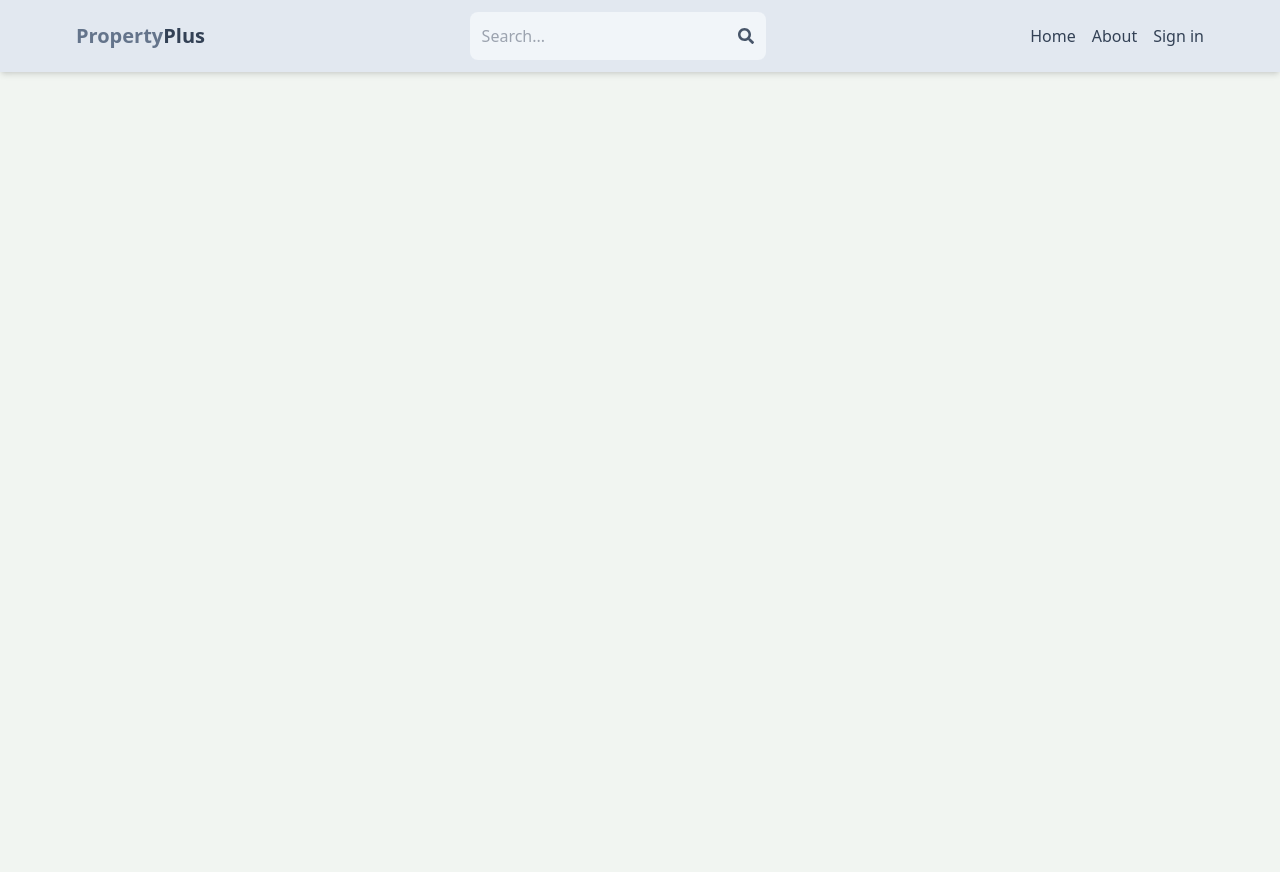
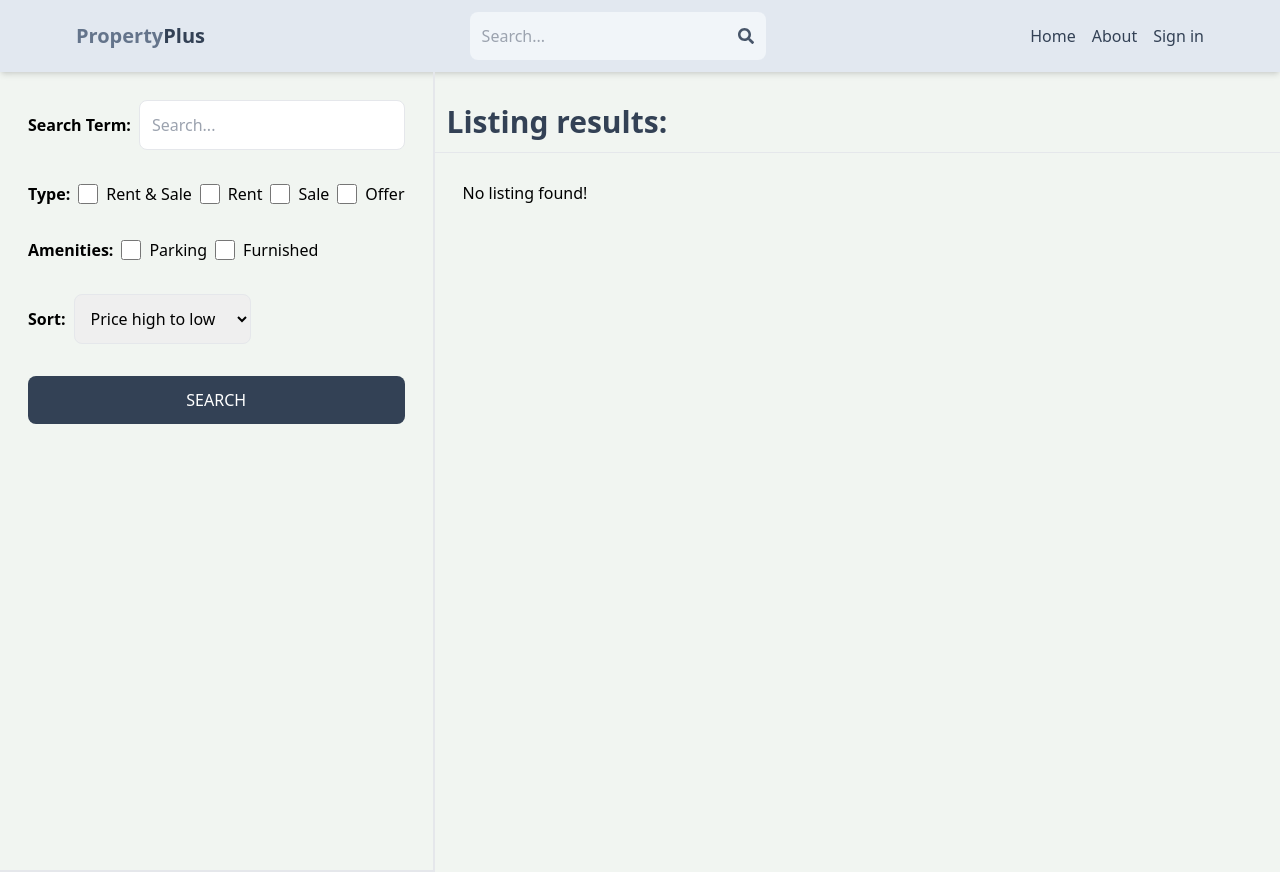
Before and after one commit to mridha-rakib/PropertyPulse-a-real-estate-app, a React (Vite) app in the folder client/: page /search in a window 1280 px wide. Before the commit the page ends 800 px from the top, so only its background shows below. Built offline with nearby package versions, Linux system fonts and the light colour scheme; no server answers.

Commit message:
create search page UI

```diff
--- a/client/src/App.jsx
+++ b/client/src/App.jsx
@@ -9,6 +9,7 @@
 import CreateListing from "./pages/CreateListing";
 import UpdateListing from "./pages/UpdateListing";
 import Listing from "./pages/Listing";
+import Search from "./pages/Search";
 
 const App = () => {
   return (
@@ -19,6 +20,7 @@
         <Route path="/sign-in" element={<SignIn />} />
         <Route path="/sign-up" element={<SignUp />} />
         <Route path="/about" element={<About />} />
+        <Route path="/search" element={<Search />} />
         <Route path="/listing/:listingId" element={<Listing />} />
         <Route element={<PrivateRoute />}>
           <Route path="/profile" element={<Profile />} />
--- a/client/src/components/Header.jsx
+++ b/client/src/components/Header.jsx
@@ -5,6 +5,24 @@
 
 export default function Header() {
   const { currentUser } = useSelector((state) => state.user);
+  const [searchTerm, setSearchTerm] = useState("");
+  const navigate = useNavigate();
+
+  const handleSubmit = (e) => {
+    e.preventDefault();
+    const urlParams = new URLSearchParams(window.location.searchTerm);
+    urlParams.set("searchTerm", searchTerm);
+    const searchQuery = urlParams.toString();
+    navigate(`/search?${searchQuery}`);
+  };
+
+  useEffect(() => {
+    const urlParams = new URLSearchParams(location.search);
+    const searchTermFromUrl = urlParams.get("searchTerm");
+    if (searchTermFromUrl) {
+      setSearchTerm(searchTermFromUrl);
+    }
+  }, [location.search]);
 
   return (
     <header className="bg-slate-200 shadow-md">
@@ -15,11 +33,16 @@
             <span className="text-slate-700">Plus</span>
           </h1>
         </Link>
-        <form className="bg-slate-100 p-3 rounded-lg flex items-center">
+        <form
+          onSubmit={handleSubmit}
+          className="bg-slate-100 p-3 rounded-lg flex items-center"
+        >
           <input
             type="text"
             placeholder="Search..."
             className="bg-transparent focus:outline-none w-24 sm:w-64"
+            value={searchTerm}
+            onChange={(e) => setSearchTerm(e.target.value)}
           />
           <button>
             <FaSearch className="text-slate-600" />
--- /dev/null
+++ b/client/src/pages/Search.jsx
@@ -0,0 +1,120 @@
+import { useEffect, useState } from "react";
+
+const Search = () => {
+  const [sidebardata, setSidebardata] = useState({});
+  const handleChange = () => {};
+
+  const handleSubmit = async () => {};
+  return (
+    <div className="flex flex-col md:flex-row">
+      <div className="p-7  border-b-2 md:border-r-2 md:min-h-screen">
+        <form onSubmit={handleSubmit} className="flex flex-col gap-8">
+          <div className="flex items-center gap-2">
+            <label className="whitespace-nowrap font-semibold">
+              Search Term:
+            </label>
+            <input
+              type="text"
+              id="searchTerm"
+              placeholder="Search..."
+              className="border rounded-lg p-3 w-full"
+              value={sidebardata.searchTerm}
+              onChange={handleChange}
+            />
+          </div>
+          <div className="flex gap-2 flex-wrap items-center">
+            <label className="font-semibold">Type:</label>
+            <div className="flex gap-2">
+              <input
+                type="checkbox"
+                id="all"
+                className="w-5"
+                onChange={handleChange}
+                checked={sidebardata.type === "all"}
+              />
+              <span>Rent & Sale</span>
+            </div>
+            <div className="flex gap-2">
+              <input
+                type="checkbox"
+                id="rent"
+                className="w-5"
+                onChange={handleChange}
+                checked={sidebardata.type === "rent"}
+              />
+              <span>Rent</span>
+            </div>
+            <div className="flex gap-2">
+              <input
+                type="checkbox"
+                id="sale"
+                className="w-5"
+                onChange={handleChange}
+                checked={sidebardata.type === "sale"}
+              />
+              <span>Sale</span>
+            </div>
+            <div className="flex gap-2">
+              <input
+                type="checkbox"
+                id="offer"
+                className="w-5"
+                onChange={handleChange}
+                checked={sidebardata.offer}
+              />
+              <span>Offer</span>
+            </div>
+          </div>
+          <div className="flex gap-2 flex-wrap items-center">
+            <label className="font-semibold">Amenities:</label>
+            <div className="flex gap-2">
+              <input
+                type="checkbox"
+                id="parking"
+                className="w-5"
+                onChange={handleChange}
+                checked={sidebardata.parking}
+              />
+              <span>Parking</span>
+            </div>
+            <div className="flex gap-2">
+              <input
+                type="checkbox"
+                id="furnished"
+                className="w-5"
+                onChange={handleChange}
+                checked={sidebardata.furnished}
+              />
+              <span>Furnished</span>
+            </div>
+          </div>
+          <div className="flex items-center gap-2">
+            <label className="font-semibold">Sort:</label>
+            <select
+              onChange={handleChange}
+              defaultValue={"created_at_desc"}
+              id="sort_order"
+              className="border rounded-lg p-3"
+            >
+              <option value="regularPrice_desc">Price high to low</option>
+              <option value="regularPrice_asc">Price low to hight</option>
+              <option value="createdAt_desc">Latest</option>
+              <option value="createdAt_asc">Oldest</option>
+            </select>
+          </div>
+          <button className="bg-slate-700 text-white p-3 rounded-lg uppercase hover:opacity-95">
+            Search
+          </button>
+        </form>
+      </div>
+      <div className="flex-1">
+        <h1 className="text-3xl font-semibold border-b p-3 text-slate-700 mt-5">
+          Listing results:
+        </h1>
+        <div className="p-7 flex flex-wrap gap-4">No listing found!</div>
+      </div>
+    </div>
+  );
+};
+
+export default Search;
```
Also changed, not shown: 2 other files (tests, documents, lock files or other folders).
